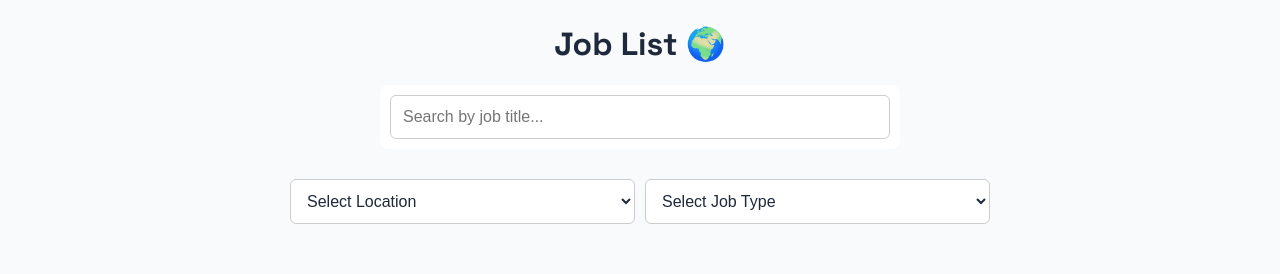
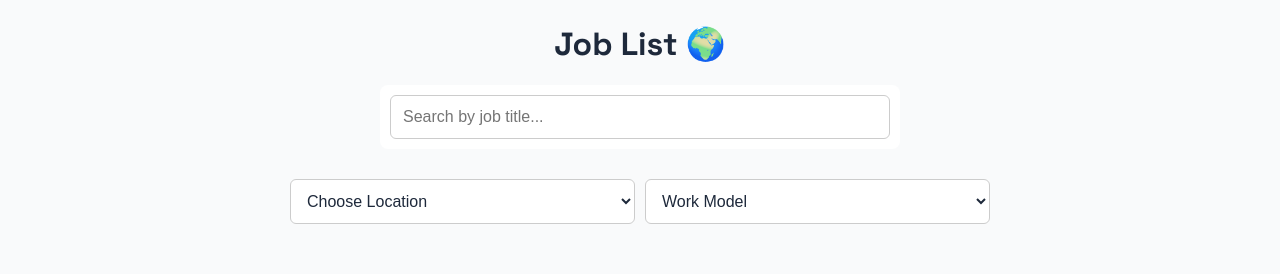
Before and after one commit to vinceEmeka/Jobs, a React (Vite) app: page / in a window 1280 px wide. Shown: the top 274 px of the page. Built offline with nearby package versions, Linux system fonts and the light colour scheme.

Commit message:
typo error fixed

```diff
--- a/src/Container.tsx
+++ b/src/Container.tsx
@@ -1,4 +1,6 @@
+
 import JobCard from "./JobCard";
+
 
 function Container () {
  return(
--- a/src/FilterList.tsx
+++ b/src/FilterList.tsx
@@ -3,7 +3,7 @@ function FilterList () {
  return(
   <div className="select-container">
    <select className="select" name="filter" id="filter">
-       <option value="">Select Location</option>
+       <option value="">Choose Location</option>
     <option value="remote">Remote</option>
     <option value="usa">USA</option>
     <option value="germany">Germany</option>
@@ -16,11 +16,10 @@ function FilterList () {
    </select>
 
    <select className="select">
-    <option value="">Select Job Type</option>
-    <option value="full-time">Full-time</option>
-    <option value="part-time">Part-time</option>
-    <option value="contract">Contract</option>
-    <option value="internship">Internship</option>
+    <option value="">Work Model</option>
+    <option value="full-time">On-site</option>
+    <option value="part-time">Hybrid</option>
+    <option value="contract">Remote</option>
   </select>
   </div>
  );
```
Also changed, not shown: src/SearchBar.tsx (+22 -2 lines).
